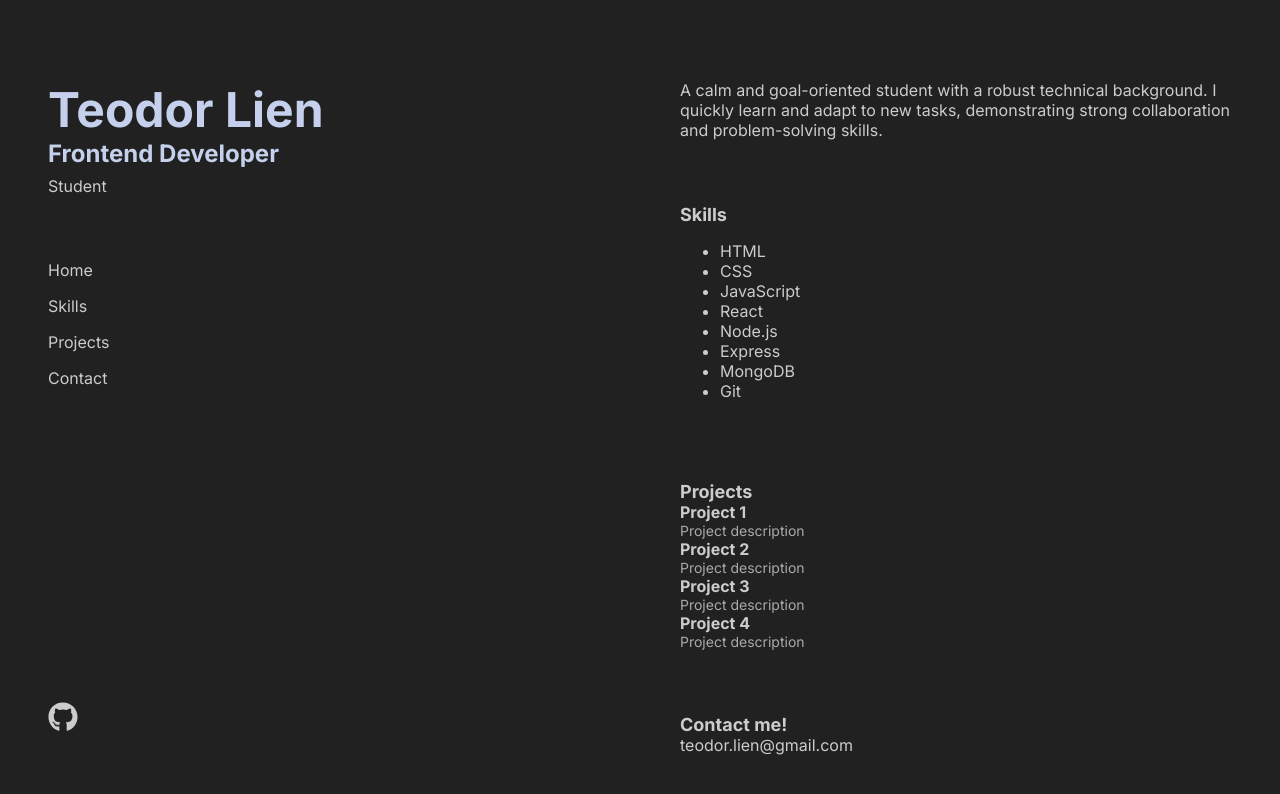
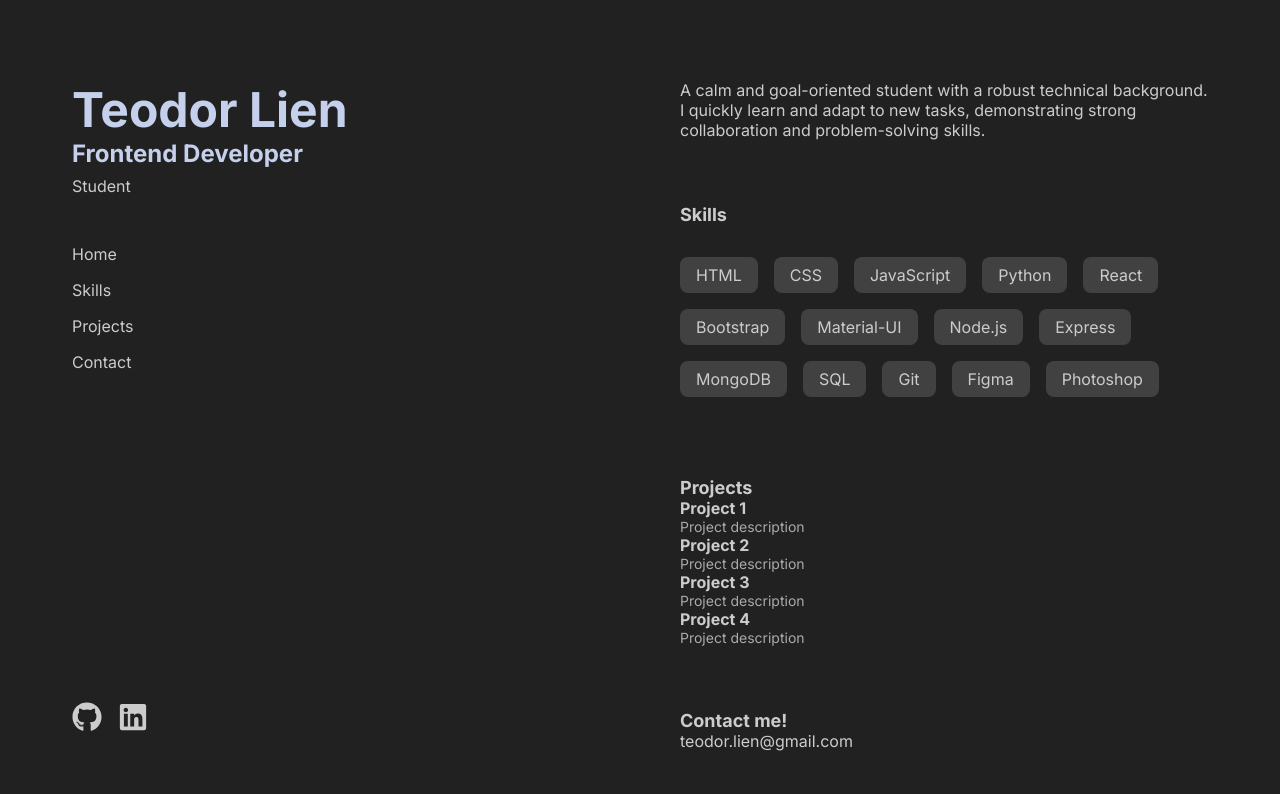
Before and after one commit to Teodor29/Teodor29.github.io, a React (Vite) app: page / in a window 1280 px wide. Shown: the top 794 px of the page. Built offline with nearby package versions, Linux system fonts and the light colour scheme.

Commit message:
enhance layout and styles, add LinkedIn link, and update skills list

```diff
--- a/src/App.jsx
+++ b/src/App.jsx
@@ -16,39 +16,11 @@ import Projects from "./components/Projects";
 import Skills from "./components/Skills";
 import Header from "./components/Header";
 
-const theme = createTheme({
-  palette: {
-    primary: {
-      light: "#757ce8",
-      main: "#3f50b5",
-      dark: "#002884",
-      contrastText: "#fff",
-    },
-    secondary: {
-      light: "#ff7961",
-      main: "#f44336",
-      dark: "#ba000d",
-      contrastText: "#000",
-    },
-    background: {
-      default: "#212121",
-      paper: "#313131",
-    },
-    text: {
-      primary: "#ccc",
-      secondary: "#fff",
-      highlight: "#fff",
-    },
-  },
-  typography: {
-    fontFamily: "Inter, sans-serif",
-  },
-});
-
 function App() {
   return (
     <Router>
-      <Box sx={{ marginX: ["1.5rem", "1.5rem", "3rem"], maxWidth: "100%" }}>
+      <Box sx={{ marginX: ["1.5rem", "1.5rem", "3rem"] }}>
+        <Container>
           <Grid container spacing={10}>
             <Grid
               item
@@ -80,6 +52,7 @@ function App() {
               <Footer />
             </Grid>
           </Grid>
+        </Container>
       </Box>
     </Router>
   );
--- a/src/components/Header.jsx
+++ b/src/components/Header.jsx
@@ -1,11 +1,19 @@
 import { Link } from "react-router-dom";
 import { Box, textFieldClasses } from "@mui/material";
 import { FaGithub } from "react-icons/fa";
+import { FaLinkedin } from "react-icons/fa";
 
 function Header() {
   const handleScroll = (id) => {
     const element = document.getElementById(id);
     if (element) {
+      if (id === "home") {
+        window.scrollTo({
+          top: 0,
+          behavior: "smooth",
+        });
+        return;
+      }
       element.scrollIntoView({
         behavior: "smooth",
         block: "start",
@@ -47,6 +55,12 @@ function Header() {
         <Link to="https://github.com/Teodor29" target="_blank">
           <FaGithub size={30} />
         </Link>
+        <Link
+          to="https://www.linkedin.com/in/teodor-lien-a848b026a/"
+          target="_blank"
+        >
+          <FaLinkedin size={30} />
+        </Link>
       </Box>
     </Box>
   );
--- a/src/components/Skills.jsx
+++ b/src/components/Skills.jsx
@@ -9,11 +9,18 @@ const Skills = () => {
                 <li>HTML</li>
                 <li>CSS</li>
                 <li>JavaScript</li>
+                <li>Python</li>
                 <li>React</li>
+                <li>Bootstrap</li>
+                <li>Material-UI</li>
                 <li>Node.js</li>
                 <li>Express</li>
                 <li>MongoDB</li>
+                <li>SQL</li>
                 <li>Git</li>
+                <li>Figma</li>
+                <li>Photoshop</li>
+
             </ul>
         </Box>
     );
--- a/src/styles/_variables.scss
+++ b/src/styles/_variables.scss
@@ -1,3 +1,5 @@
+@use "sass:color";
+
 // colors
 $color-dark: #171717;
 $color-dark2: #212121;
@@ -9,8 +11,8 @@ $color-light2: #bbb;
 $color-light3: #ccc;
 $color-light4: #ddd;
 $color-light5: #eee;
-$color-white: #FFFFFF;
-$color-white2: #C4D0EC;
+$color-white: #ffffff;
+$color-white2: #c4d0ec;
 $color-accent: #7dc392;
 $color-blue: #4477be;
 
@@ -18,7 +20,7 @@ $color-blue: #4477be;
 $text-primary: $color-light3;
 $text-secondary: $color-light;
 $text-title: $color-white2;
-$text-link: #4477be;
+$text-link: $color-blue;
 
 // background
 $background: $color-dark2;
@@ -28,5 +30,5 @@ $background4: $color-dark5;
 
 // button
 $button-color: $color-blue;
-$button-hover-color: lighten($color-blue, 10%);
+$button-hover-color: color.adjust($color-blue, $lightness: 10%);
 $button-text: $text-primary;
--- a/src/styles/header.scss
+++ b/src/styles/header.scss
@@ -25,7 +25,7 @@
   display: flex;
   flex-direction: column;
   gap: 1rem;
-  padding-top: 4rem;
+  padding-top: 3rem;
 }
 
 .header a {
@@ -36,8 +36,9 @@
 
 .header .links {
   margin-top: auto;
-  padding-top: 2rem;
-
+  padding-top: 3rem;
+  display: flex;
+  gap: 1rem;
 }
 
 .header a:hover {
--- a/src/styles/skills.scss
+++ b/src/styles/skills.scss
@@ -1,5 +1,23 @@
-@use 'variables';
+@use "variables";
 
 .skills {
   padding-bottom: 4rem;
+
 }
+
+.skills ul {
+  display: flex;
+  gap: 1rem;
+  padding-top: 1rem;
+  padding-left: 0;
+  list-style: none;
+  flex-wrap: wrap;
+}
+
+.skills li {
+    //flex: 1 1 auto;
+    text-align: center;
+    padding: 0.5rem 1rem;
+    background: variables.$background3;
+    border-radius: 0.5rem;
+}
```
Lines whose indentation alone changed are shown as unchanged.
